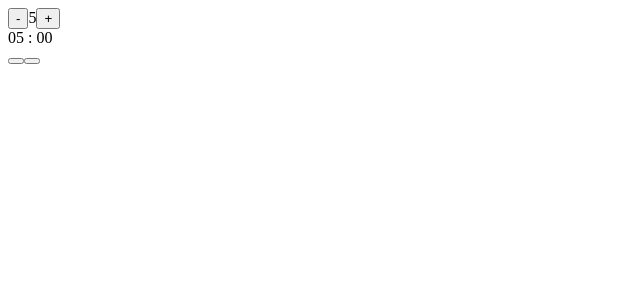
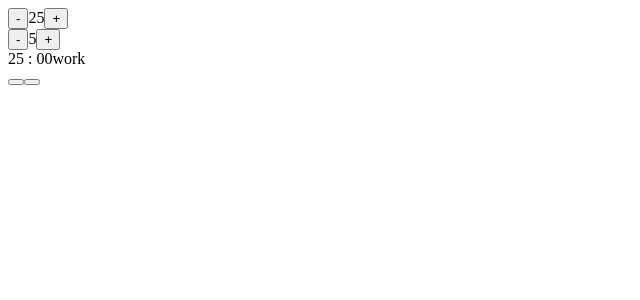
Before and after one commit to egorbabintcev/pomotime, a React app: page / in a window 1280 px wide. Shown: the top 300 px of the page, without its empty margins (0-640 px from the left). Built offline with nearby package versions, Linux system fonts and the light colour scheme; the HTML template or start-up script is replaced by a standard one.

Commit message:
Created the first working version of pomotime, moved timer duration changesrs to separate file, added favicon

```diff
--- a/src/assets/sass/main.sass
+++ b/src/assets/sass/main.sass
@@ -30,7 +30,10 @@
       font:
         size: 2.4rem
   &-duration
+    @extend %flex
     margin-bottom: 30px
+  &-controller
+    margin-right: 15px
     &__button
       width: 30px
       height: 30px
--- a/src/js/components/timer/timer.jsx
+++ b/src/js/components/timer/timer.jsx
@@ -8,11 +8,13 @@ class Timer extends Component {
   constructor(props) {
     super(props);
     this.state = {
-      time: 5,
-      formattedTime: "05 : 00",
+      worktime: 25,
+      breaktime: 5,
+      formattedTime: "25 : 00",
       timerId: 0,
       minLeft: 0,
-      secLeft: 0
+      secLeft: 0,
+      cycle: 'work'
     };
     this.isStarted = false;
     this.isRunning = false;
@@ -24,12 +26,12 @@ class Timer extends Component {
     this.stopTimer = this.stopTimer.bind(this);
   }
 
-  startTimer() {
+  startTimer(duration) {
     let time;
     if (this.isStarted) {
       time = this.state.minLeft * 60 + this.state.secLeft;
     } else {
-      time = this.state.time * 60;
+      time = duration * 60;
       this.isStarted = true;
     }
 
@@ -46,9 +48,21 @@ class Timer extends Component {
       min = min < 10 ? `0${min}` : min;
       sec = sec < 10 ? `0${sec}` : sec;
       const formattedTime =  min + ' : ' + sec;
-      --time;
+      time--;
       this.setState({ formattedTime });
-      if (time < 0) clearInterval(this.state.timerId);
+      if (time < 0) {
+        clearInterval(this.state.timerId);
+        this.isStarted = false;
+        const audio = new Audio('https://interactive-examples.mdn.mozilla.net/media/examples/t-rex-roar.mp3');
+        audio.play();
+        if (this.state.cycle === 'work') {
+          this.setState({ cycle: 'break' });
+          this.startTimer(this.state.breaktime)
+        } else {
+          this.setState({ cycle: 'work' });
+          this.startTimer(this.state.worktime);
+        }
+      };
     }
 
     let timer = setInterval(tick.bind(this), 1000)
@@ -63,6 +77,7 @@ class Timer extends Component {
   }
 
   setCurrentTime(mins) {
+    console.log(mins)
     const time = mins < 10 ? `0${mins} : 00` : mins + ' : 00';
     this.setState({
       formattedTime: time,
@@ -71,21 +86,21 @@ class Timer extends Component {
     });
   }
 
-  decrementTime() {
-    const newTime = this.state.time - 1;
+  decrementTime(type) {
+    const newTime = +this.state[type] - 1;
     if (newTime < 0 || this.isRunning) return;
     this.setCurrentTime(newTime);
     this.setState(state => {
-      return { time: newTime }
+      return { [type]: newTime }
     })
   }
 
-  incrementTime() {
-    const newTime = this.state.time + 1;
+  incrementTime(type) {
+    const newTime = +this.state[type] + 1;
     if(this.isRunning) return;
     this.setCurrentTime(newTime);
     this.setState(state => {
-      return { time: newTime }
+      return { [type]: newTime }
     })
   }
 
@@ -93,11 +108,17 @@ class Timer extends Component {
     return (
       <div className="timer">
         <TimerDuration
-          time={this.state.time}
-          incrementTime={this.incrementTime}
-          decrementTime={this.decrementTime} />
-        <TimerDisplay time={this.state.formattedTime} />
+          incTime={this.incrementTime}
+          decTime={this.decrementTime}
+          worktime={this.state.worktime}
+          breaktime={this.state.breaktime} />
+        <TimerDisplay
+          time={this.state.formattedTime}
+          cycle={this.state.cycle} />
         <TimerControls
+          worktime={this.state.worktime}
+          breaktime={this.state.breaktime}
+          cycle={this.state.cycle}
           start={this.startTimer}
           stop={this.stopTimer} />
       </div>
--- /dev/null
+++ b/src/js/components/timer/timerController.jsx
@@ -0,0 +1,15 @@
+import React, { Component } from 'react';
+
+class TimerController extends Component {
+  render() {
+    return (
+      <div className="timer-controller">
+        <button className="timer-controller__button" onClick={this.props.decTime}>-</button>
+        <span className="timer-controller__time">{this.props.time}</span>
+        <button className="timer-controller__button" onClick={this.props.incTime}>+</button>
+      </div>
+    )
+  }
+}
+
+export default TimerController;
--- a/src/js/components/timer/timerControls.jsx
+++ b/src/js/components/timer/timerControls.jsx
@@ -1,10 +1,23 @@
 import React, { Component } from 'react';
 
 class TimerControls extends Component {
+  constructor(props) {
+    super(props);
+    this.handleStart = this.handleStart.bind(this);
+  }
+
+  handleStart() {
+    if (this.props.cycle === 'work') {
+      this.props.start(this.props.worktime);
+    } else {
+      this.props.start(this.props.breaktime);
+    }
+  }
+
   render() {
     return (
       <div className="timer-controls">
-        <button className="timer-controls__button" onClick={this.props.start}>
+        <button className="timer-controls__button" onClick={this.handleStart}>
           <i className="fas fa-play timer-controls__button-icon"></i>
         </button>
         <button className="timer-controls__button" onClick={this.props.stop}>
--- a/src/js/components/timer/timerDisplay.jsx
+++ b/src/js/components/timer/timerDisplay.jsx
@@ -5,6 +5,7 @@ class TimerDisplay extends Component {
     return (
       <div className="timer-display">
         <span className="timer-display__countdown">{this.props.time}</span>
+        <span className="timer-display__cycle">{this.props.cycle}</span>
       </div>
     )
   }
--- a/src/js/components/timer/timerDuration.jsx
+++ b/src/js/components/timer/timerDuration.jsx
@@ -1,12 +1,19 @@
 import React, { Component } from 'react';
+
+import TimerController from './timerController.jsx';
 
 class TimerDuration extends Component {
   render() {
     return (
       <div className="timer-duration">
-        <button className="timer-duration__button" onClick={this.props.decrementTime}>-</button>
-        <span className="timer-duration__time">{this.props.time}</span>
-        <button className="timer-duration__button" onClick={this.props.incrementTime}>+</button>
+        <TimerController
+          time={this.props.worktime}
+          incTime={this.props.incTime.bind(this, 'worktime')}
+          decTime={this.props.decTime.bind(this, 'worktime')} />
+        <TimerController
+          time={this.props.breaktime}
+          incTime={this.props.incTime.bind(this, 'breaktime')}
+          decTime={this.props.decTime.bind(this, 'breaktime')} />
       </div>
     )
   }
```
Also changed, not shown: 1 other file (tests, documents, lock files or other folders).
